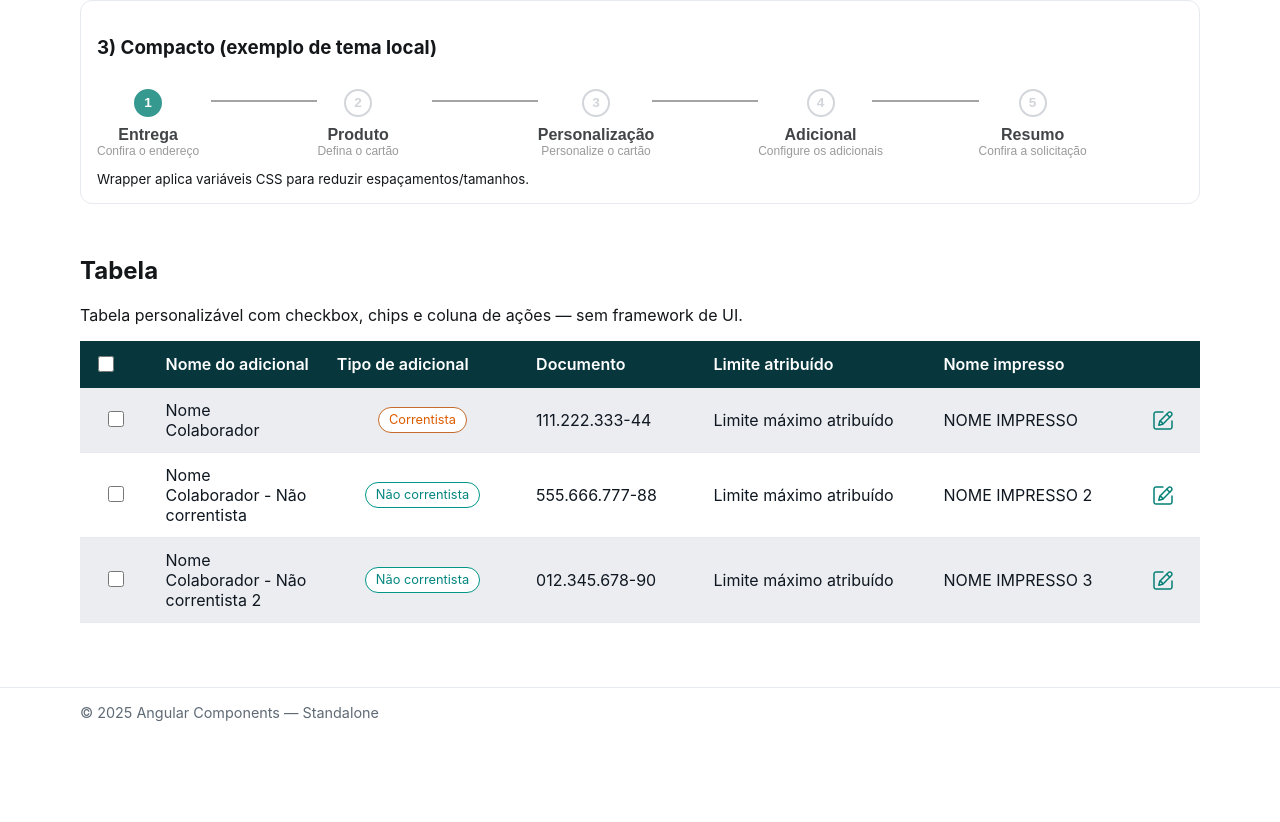
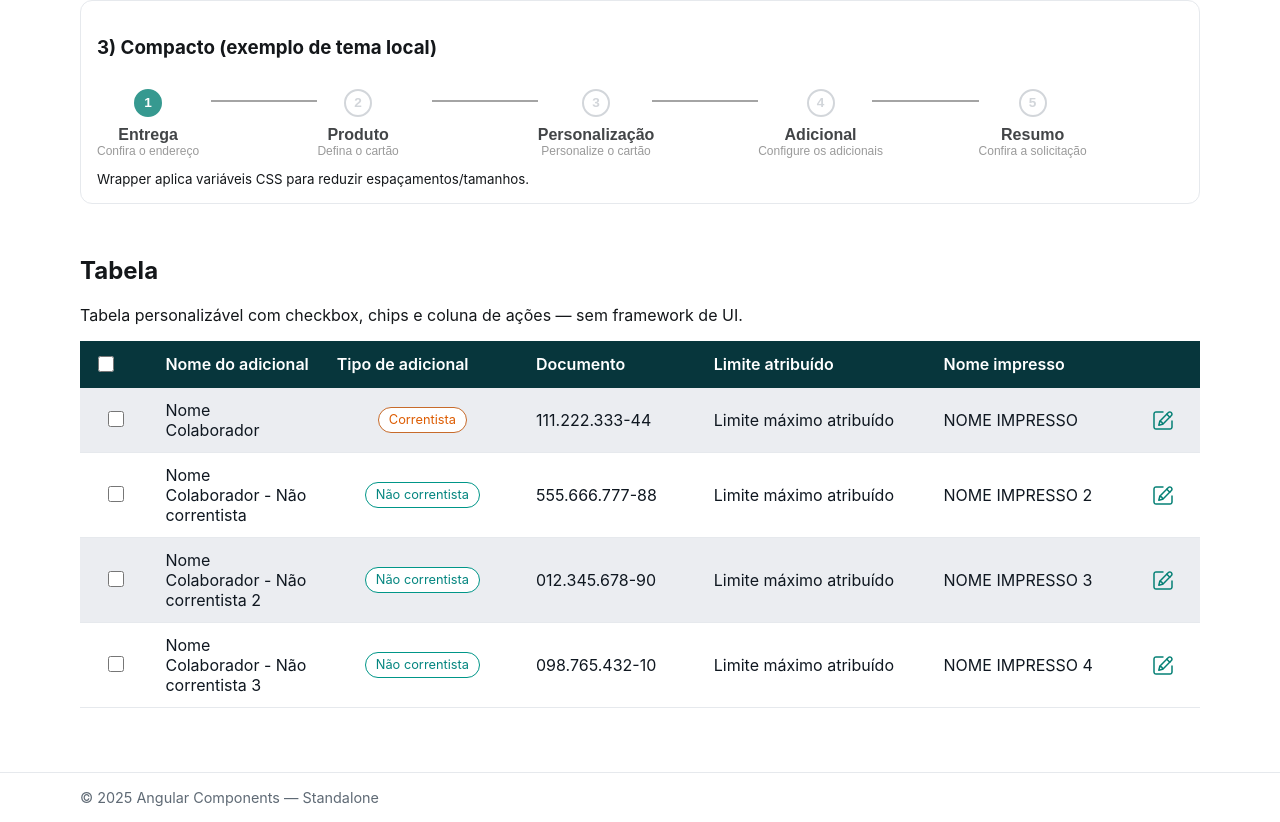
Before and after one commit to AysllaGomes/angular-components, an Angular app: page /demo in a window 1280 px wide. Shown: the part 645-1467 px from the top of the page. Before the commit the page ends 1382 px from the top, so only its background shows below. Built offline with nearby package versions, Linux system fonts and the light colour scheme.

Commit message:
[Updated] [AC-???] Aplicando paginação na demo de table

```diff
--- a/src/app/demo/sections/table/table-demo.component.html
+++ b/src/app/demo/sections/table/table-demo.component.html
@@ -5,7 +5,7 @@
   <article class="card">
     <app-table
       [columns]="columns"
-      [data]="rows"
+      [data]="pagedRows()"
       [selectable]="true"
       [showActions]="true"
       [actions]="actions"
@@ -13,5 +13,17 @@
       (selectedChange)="selected.set($event)"
       (action)="onAction($event)">
     </app-table>
+
+    <div class="tbl-footer" *ngIf="rows.length > pageSize">
+      <span class="total">Total de {{ rows.length }} registro(s)</span>
+
+      <app-pagination
+        [total]="rows.length"
+        [pageSize]="pageSize"
+        [pageIndex]="pageIndex()"
+        (pageChange)="pageIndex.set($event)">
+      </app-pagination>
+    </div>
+
   </article>
 </section>
--- a/src/app/demo/sections/table/table-demo.component.sass
+++ b/src/app/demo/sections/table/table-demo.component.sass
@@ -0,0 +1,10 @@
+.tbl-footer
+  margin-top: .75rem
+  display: flex
+  align-items: center
+  justify-content: space-between
+  gap: 1rem
+
+.total
+  color: var(--tbl-muted)
+  font-size: .9rem
--- a/src/app/demo/sections/table/table-demo.component.ts
+++ b/src/app/demo/sections/table/table-demo.component.ts
@@ -1,22 +1,21 @@
-import { Component, signal } from '@angular/core';
-
-// import { ActionKind } from '../../../shared/model/type/action-kind.type';
+import { NgIf } from '@angular/common';
+import { Component, computed, signal } from '@angular/core';
 
 import { TableComponent } from '../../../shared/components/table/table.component';
 
 import { ColumnDef } from '../../../shared/model/interface/column-def.interface';
 import { TableAction } from '../../../shared/model/interface/table-action.interface';
 import { AdicionalRow } from '../../../shared/model/interface/adicional-row.interface';
+import { PaginationComponent } from '../../../shared/components/pagination/pagination.component';
 
 @Component({
   selector: 'app-table-demo',
   standalone: true,
-  imports: [TableComponent],
-  templateUrl: './table-demo.component.html'
+  imports: [NgIf, TableComponent, PaginationComponent],
+  templateUrl: './table-demo.component.html',
+  styleUrl: './table-demo.component.sass'
 })
 export class TableDemoComponent {
-
-  // actions: ActionKind[] = ['edit'];
 
   actions: TableAction[] = [
     { kind: 'edit', ariaLabel: 'Editar', iconUrl: '/icons/svg/pen-box.svg' }
@@ -26,6 +25,9 @@ export class TableDemoComponent {
     { nome: 'Nome Colaborador',   tipo: 'Correntista',     documento: '111.222.333-44', limite: 'Limite máximo atribuído', nomeImpresso: 'NOME IMPRESSO' },
     { nome: 'Nome Colaborador - Não correntista', tipo: 'Não correntista', documento: '555.666.777-88', limite: 'Limite máximo atribuído', nomeImpresso: 'NOME IMPRESSO 2' },
     { nome: 'Nome Colaborador - Não correntista 2',tipo: 'Não correntista', documento: '012.345.678-90', limite: 'Limite máximo atribuído', nomeImpresso: 'NOME IMPRESSO 3' },
+    { nome: 'Nome Colaborador - Não correntista 3',tipo: 'Não correntista', documento: '098.765.432-10', limite: 'Limite máximo atribuído', nomeImpresso: 'NOME IMPRESSO 4' },
+    // { nome: 'Nome Colaborador - Não correntista 4',tipo: 'Não correntista', documento: '111.111.111-11', limite: 'Limite máximo atribuído', nomeImpresso: 'NOME IMPRESSO 5' },
+    // { nome: 'Nome Colaborador - Não correntista 5',tipo: 'Não correntista', documento: '999.000.111-22', limite: 'Limite máximo atribuído', nomeImpresso: 'NOME IMPRESSO 6' },
   ];
 
   selected = signal<number[]>([]);
@@ -48,6 +50,15 @@ export class TableDemoComponent {
     { key: 'nomeImpresso',header: 'Nome impresso',     width: '180px' },
   ];
 
+  pageSize = 5;
+
+  pageIndex = signal(0);
+
+  pagedRows = computed(() => {
+    const start = this.pageIndex() * this.pageSize;
+    return this.rows.slice(start, start + this.pageSize);
+  });
+
   onEdit(row: AdicionalRow, index: number) {
     console.log('editar', index, row);
   }
```
